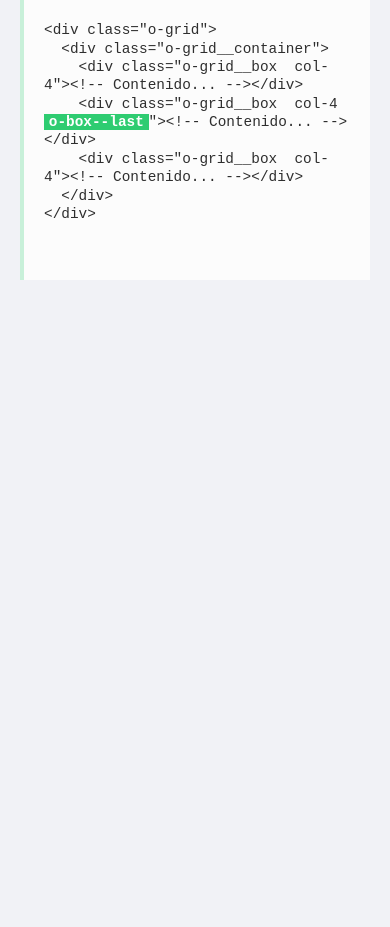
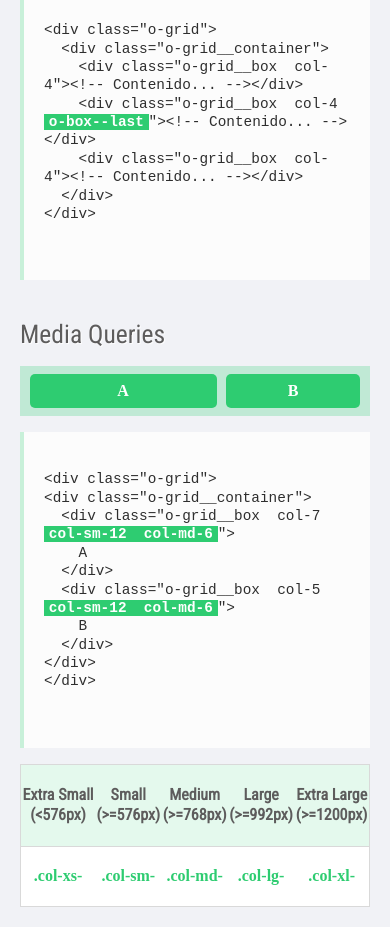
Before and after one commit to SergioCebrian/flexgrid, a plain HTML site: page index.html in a window 390 px wide. Shown: the part 8538-9465 px from the top of the page. Before the commit the page ends 8838 px from the top, so only its background shows below. Drawn offline with nearby package versions, Linux system fonts and the light colour scheme.

Commit message:
media queries table

```diff
--- /dev/null
+++ b/assets/styles/sass/components/_c-table.scss
@@ -0,0 +1,43 @@
+.c-table {
+    width: 100%;
+    margin-top: 1rem;
+    border-collapse: collapse;
+    border: 1px solid #D9D9D9;
+    background-color: white;
+
+    td {
+        border-top: 1px solid #D9D9D9;
+    }
+
+    td,
+    th {
+        padding: 20px 0;
+    }
+
+    th {
+        line-height: 1.3rem;
+        font-size: 1rem;
+        font-style: normal;
+        font-weight: 400;
+        background-color: transparent;
+        font-family: var(--font);
+        color: var(--grey);
+    }
+
+    thead {
+        background-color: rgba(46,204,113,.13);
+    }
+
+    strong {
+        background-color: inherit;
+        color: inherit;
+        padding: 0;
+    }
+
+    mark {
+        display: block;
+        font-weight: bold;
+        text-align: center;
+        color: rgba(46, 204, 113,1.0);
+    }
+}
--- a/assets/styles/sass/generics/_reset-custom.scss
+++ b/assets/styles/sass/generics/_reset-custom.scss
@@ -1,3 +1,3 @@
 mark {
-	background-color: none;
+	background-color: transparent;
 }
--- a/assets/styles/sass/main.scss
+++ b/assets/styles/sass/main.scss
@@ -27,6 +27,7 @@
 // COMPONENTS
 @import "components/_c-header";
 @import "components/_c-block";
+@import "components/_c-table";
 
 
 // SCOPES
--- a/index.html
+++ b/index.html
@@ -489,6 +489,55 @@
 
         </section>
 
+        <!-- MEDIA QUERIES -->
+        <section class="o-section">
+          <header class="c-header">
+           <h2 class="c-header__h2">Media Queries</h2>
+          </header>
+          <div class="o-grid">
+            <div class="o-grid__container  c-block">
+              <div class="o-grid__box  c-block__box  col-7  col-sm-12  col-md-6">
+                A
+              </div>
+              <div class="o-grid__box  c-block__box  col-5  col-sm-12  col-md-6">
+                B
+              </div>
+            </div>
+          </div>
+          <pre>
+            <code>
+&lt;div class="o-grid"&gt;
+&lt;div class="o-grid__container"&gt;
+  &lt;div class="o-grid__box  col-7  <strong>col-sm-12  col-md-6</strong>"&gt;
+    A
+  &lt;/div&gt;
+  &lt;div class="o-grid__box  col-5  <strong>col-sm-12  col-md-6</strong>"&gt;
+    B
+  &lt;/div&gt;
+&lt;/div&gt;
+&lt;/div&gt;
+            </code>
+          </pre>
+          <table class="c-table">
+            <thead>
+              <th><strong>Extra Small<br> (<576px)</strong></th>
+              <th><strong>Small<br> (>=576px)</strong></th>
+              <th><strong>Medium<br> (>=768px)</strong></th>
+              <th><strong>Large<br> (>=992px)</strong></th>
+              <th><strong>Extra Large<br>(>=1200px)</strong></th>
+            </thead>
+            <tbody>
+              <tr>
+                <td><mark>.col-xs-</mark></td>
+                <td><mark>.col-sm-</mark></td>
+                <td><mark>.col-md-</mark></td>
+                <td><mark>.col-lg-</mark></td>
+                <td><mark>.col-xl-</mark></td>
+              </tr>
+            </tbody>
+          </table>
+      </section>
+
     </main>
   </body>
 </html>
```
Also changed, not shown: assets/styles/css/main.css, assets/styles/css/main.min.css.
